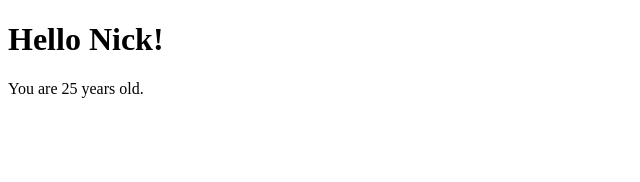
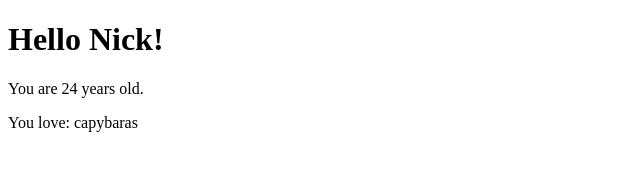
Before and after one commit to erixhartman/learnreact, a React (Create React App) app in the folder hello_world/: page / in a window 1280 px wide. Shown: the top 182 px of the page, without its empty margins (0-640 px from the left). Built offline with nearby package versions, Linux system fonts and the light colour scheme.

Commit message:
add array of props

```diff
--- a/hello_world/src/App.js
+++ b/hello_world/src/App.js
@@ -7,6 +7,7 @@ class Hello extends Component {
       <div>
         <h1> Hello {this.props.name}!</h1>
         <p> You are {this.props.age} years old.</p>
+        <p>You love: {this.props.animals[0]}</p>
       </div>
     )
   }
--- a/hello_world/src/index.js
+++ b/hello_world/src/index.js
@@ -4,13 +4,19 @@ import Hello from './App';
 
 var person = {
   personName: "Nick",
-  personAge: 25
+  personAge: 24,
+  favorites: [
+    "capybaras",
+    "Tigers",
+    "Dinosaurs count!"
+  ]
 }
 
 ReactDOM.render(
   <Hello
     name={person.personName}
     age={person.personAge}
+    animals={person.favorites}
   />,
   document.getElementById('root')
 );
```
